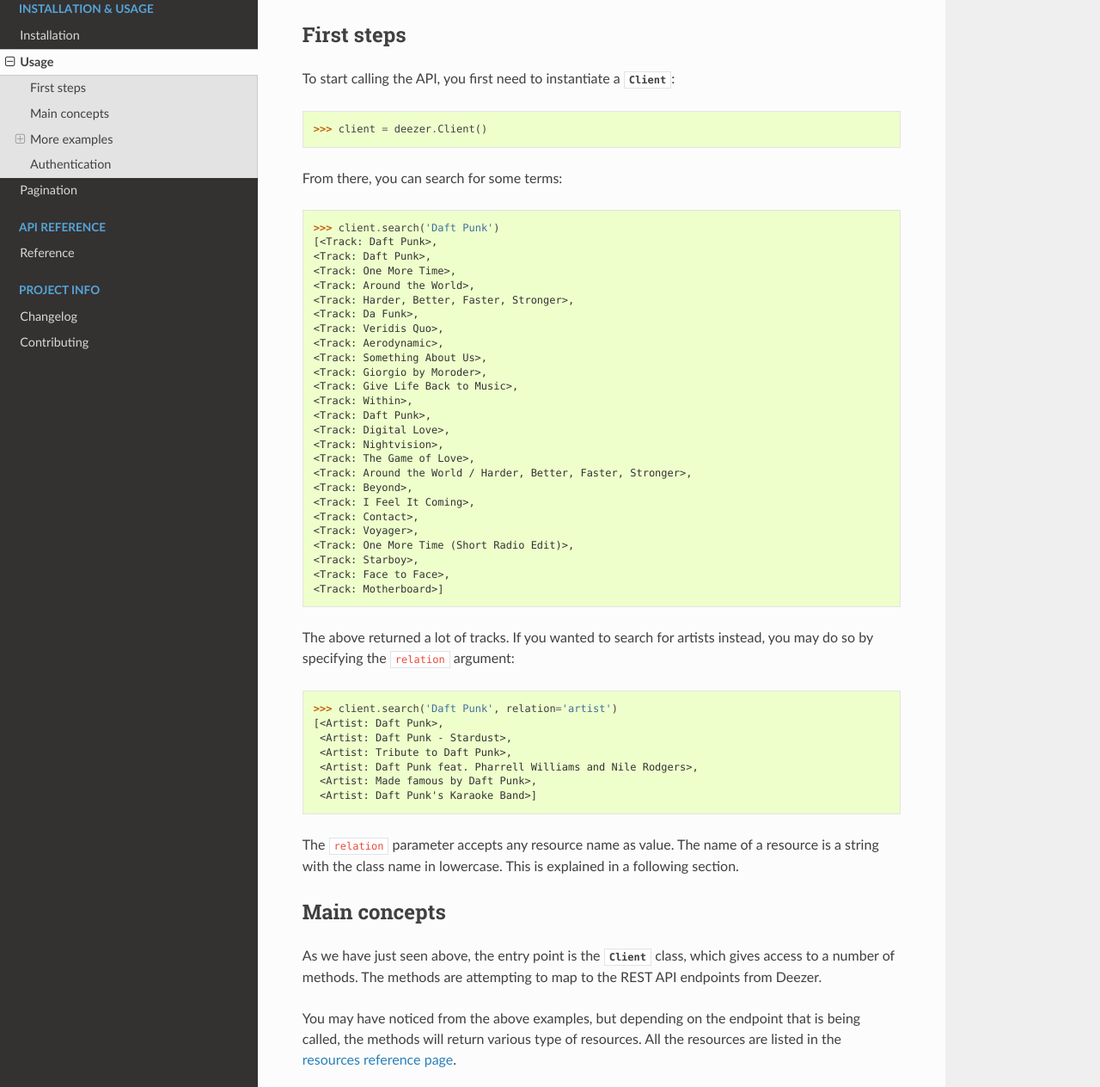
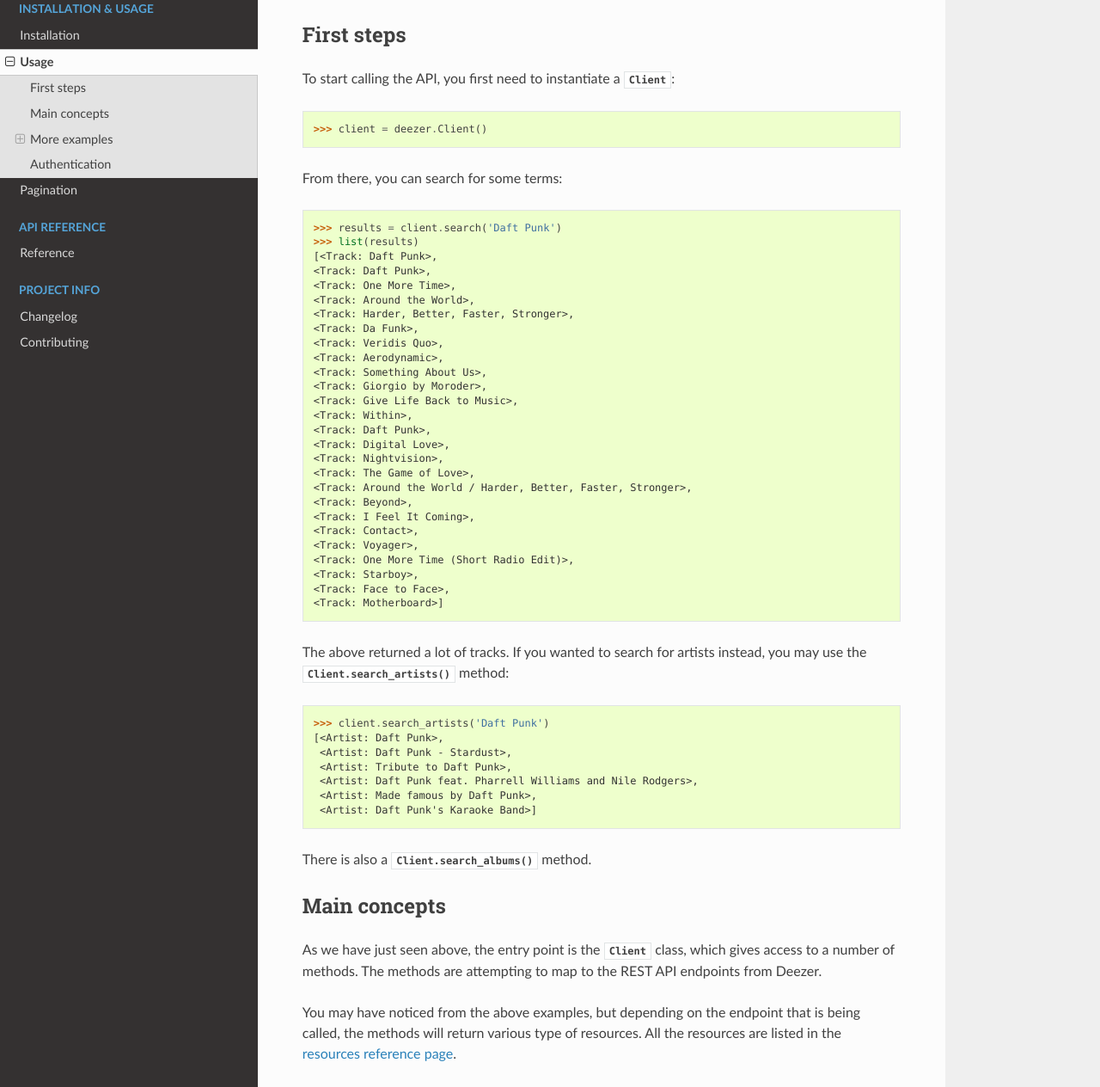
Before and after one commit to browniebroke/deezer-python, a Sphinx documentation site: the page built from docs/source/usage.md, in a window 1280 px wide and 1400 px high, cut to the strip 136-1400 px from the top of the window. Shown: the whole strip at 86% size. Built offline with Sphinx 7.4.7 and the Read the Docs theme 2.0.0, drawn with Linux system fonts in a browser that asks for light colours; some of the changed text lies outside the part shown.

Commit message:
docs: fix errors in search usage documentation (#566)

````diff
--- a/docs/source/api_reference/resources/editorial.rst
+++ b/docs/source/api_reference/resources/editorial.rst
@@ -1,5 +1,5 @@
 Editorial
--------
+---------
 
 .. autoclass:: deezer.Editorial
     :members:
--- a/docs/source/usage.md
+++ b/docs/source/usage.md
@@ -11,7 +11,8 @@
 From there, you can search for some terms:
 
 ```python
->>> client.search('Daft Punk')
+>>> results = client.search('Daft Punk')
+>>> list(results)
 [<Track: Daft Punk>,
 <Track: Daft Punk>,
 <Track: One More Time>,
@@ -39,10 +40,10 @@
 <Track: Motherboard>]
 ```
 
-The above returned a lot of tracks. If you wanted to search for artists instead, you may do so by specifying the `relation` argument:
+The above returned a lot of tracks. If you wanted to search for artists instead, you may use the {meth}`Client.search_artists() <deezer.Client.search_artists>` method:
 
 ```python
->>> client.search('Daft Punk', relation='artist')
+>>> client.search_artists('Daft Punk')
 [<Artist: Daft Punk>,
  <Artist: Daft Punk - Stardust>,
  <Artist: Tribute to Daft Punk>,
@@ -51,11 +52,11 @@
  <Artist: Daft Punk's Karaoke Band>]
 ```
 
-The `relation` parameter accepts any resource name as value. The name of a resource is a string with the class name in lowercase. This is explained in a following section.
+There is also a {meth}`Client.search_albums() <deezer.Client.search_albums>` method.
 
 ## Main concepts
 
-As we have just seen above, the entry point is the {class}`Client <deezer.client.Client>` class, which gives access to a number of methods. The methods are attempting to map to the REST API endpoints from Deezer.
+As we have just seen above, the entry point is the {class}`Client <deezer.Client>` class, which gives access to a number of methods. The methods are attempting to map to the REST API endpoints from Deezer.
 
 You may have noticed from the above examples, but depending on the endpoint that is being called, the methods will return various type of resources. All the resources are listed in the {ref}`resources reference page <resources-reference>`.
 
@@ -85,12 +86,12 @@
 Let's try from the initial example:
 
 ```python
->>> daft_punk = client.search('Daft Punk', relation='artist')[0]
->>> daft_punk.get_albums()
+>>> daft_punk = client.search_artists('Daft Punk')[0]
+>>> daft_punk.get_albums()[:4]
 [<Album: Random Access Memories>,
  <Album: TRON: Legacy Reconfigured>,
  <Album: Alive 2007>,
- <Album: Burnin'>,...]
+ <Album: Burnin'>,]
 >>> random_access_memories = daft_punk.get_albums()[0]
 >>> random_access_memories.get_tracks()
 [<Track: Give Life Back to Music>,
````
Also changed, not shown: other parts of docs/source/usage.md (+1 -1 lines).
